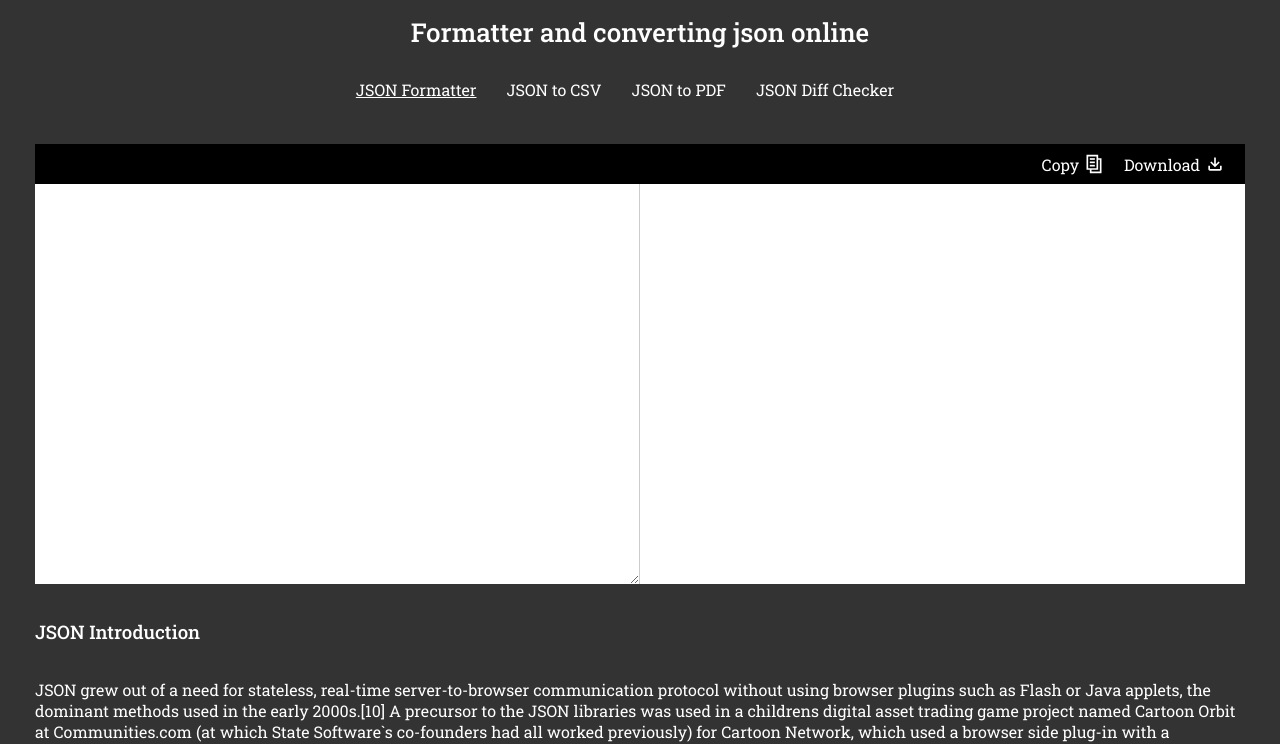
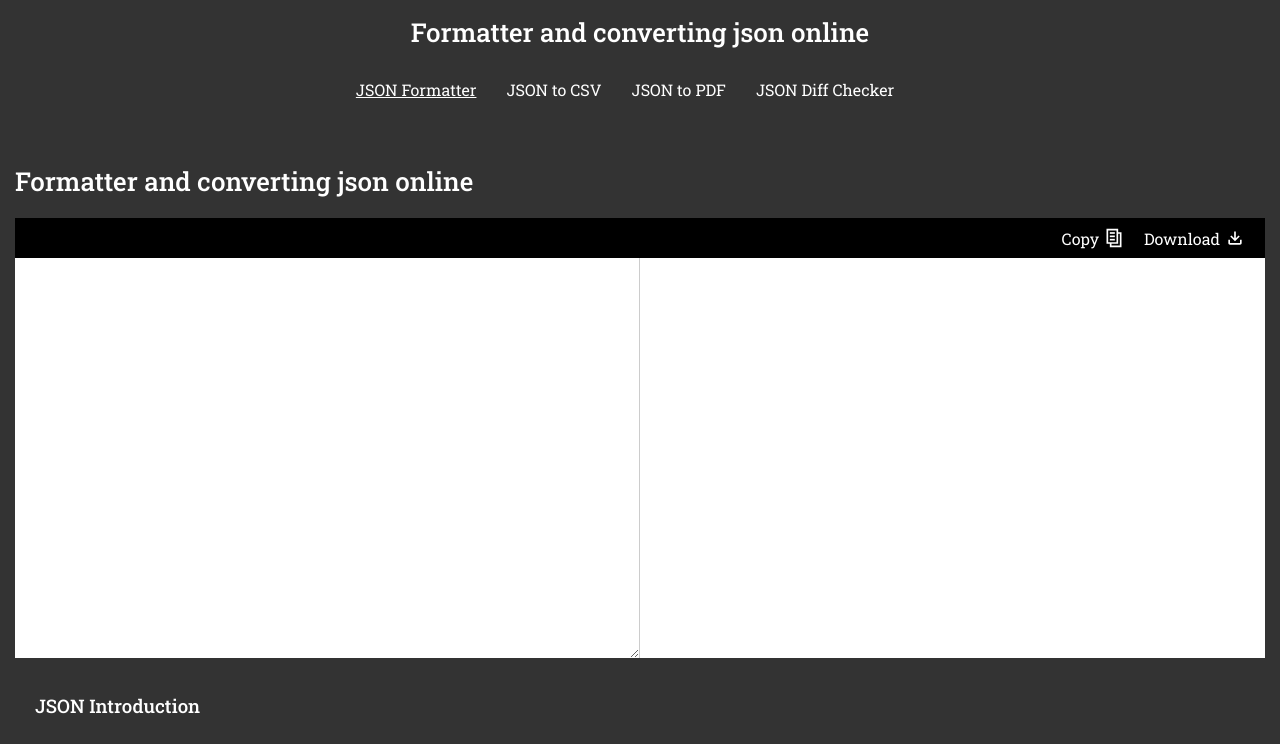
Before and after one commit to gabrielrdantas/json-to-csv, a React (Create React App) app: page / in a window 1280 px wide. Shown: the top 744 px of the page. Built offline with nearby package versions, Linux system fonts and the light colour scheme.

Commit message:
fix: ajuste espaçamentos e reporvitals

```diff
--- a/src/index.tsx
+++ b/src/index.tsx
@@ -1,7 +1,6 @@
 import React from 'react';
 import ReactDOM from 'react-dom';
 import App from './App';
-import reportWebVitals from './reportWebVitals';
 
 ReactDOM.render(
   <React.StrictMode>
@@ -9,8 +8,3 @@ ReactDOM.render(
   </React.StrictMode>,
   document.getElementById('root'),
 );
-
-// If you want to start measuring performance in your app, pass a function
-// to log results (for example: reportWebVitals(console.log))
-// or send to an analytics endpoint. Learn more: https://bit.ly/CRA-vitals
-reportWebVitals();
--- a/src/pages/DiffChecker/index.tsx
+++ b/src/pages/DiffChecker/index.tsx
@@ -300,12 +300,12 @@ const Wrapper = styled.div``;
 
 const Container = styled.div`
   display: flex;
-  margin: 0 20px;
+  margin: 0;
 `;
 
 const ContainerResult = styled.div`
   display: flex;
-  margin: 20px;
+  margin: 20px 0;
   align-items: end;
 `;
 
--- a/src/pages/JsonFormatter/index.tsx
+++ b/src/pages/JsonFormatter/index.tsx
@@ -72,6 +72,7 @@ const JsonFormatter: React.FC = () => {
       />
       <Header title="Formatter and converting json online" itemSelected={0} />
       <Content>
+        <Subtitle>Formatter and converting json online</Subtitle>
         <MenuOptionsContainer>
           <MenuOptions
             onClickDownload={() => {
@@ -122,14 +123,14 @@ export default JsonFormatter;
 const Wrapper = styled.div``;
 
 const MenuOptionsContainer = styled.div`
-  margin: 0 20px;
+  margin: 0;
 `;
 
 const Container = styled.div`
   background: #fff;
   display: flex;
   height: 50vh;
-  margin: 0 20px;
+  margin: 0;
 `;
 
 const InputData = styled.textarea`
@@ -157,3 +158,8 @@ const ResultFormatted = styled.pre`
   word-break: break-all;
   overflow: auto;
 `;
+const Subtitle = styled.h2`
+  font-size: 26px;
+  color: #fff;
+  margin: 20px 0;
+`;
--- a/src/reportWebVitals.ts
+++ /dev/null
@@ -1,15 +0,0 @@
-import { ReportHandler } from 'web-vitals';
-
-const reportWebVitals = (onPerfEntry?: ReportHandler) => {
-  if (onPerfEntry && onPerfEntry instanceof Function) {
-    import('web-vitals').then(({ getCLS, getFID, getFCP, getLCP, getTTFB }) => {
-      getCLS(onPerfEntry);
-      getFID(onPerfEntry);
-      getFCP(onPerfEntry);
-      getLCP(onPerfEntry);
-      getTTFB(onPerfEntry);
-    });
-  }
-};
-
-export default reportWebVitals;
```
